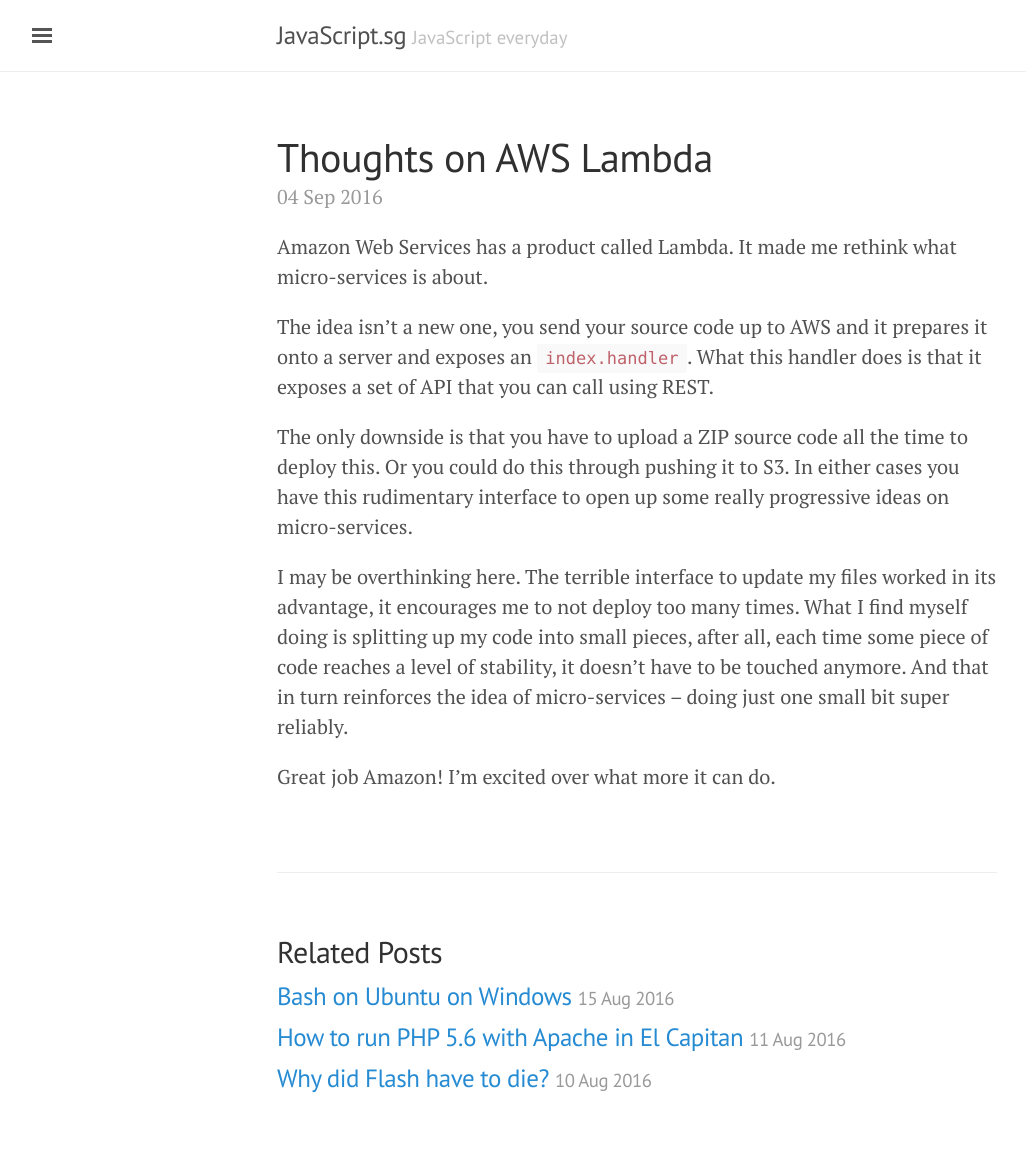
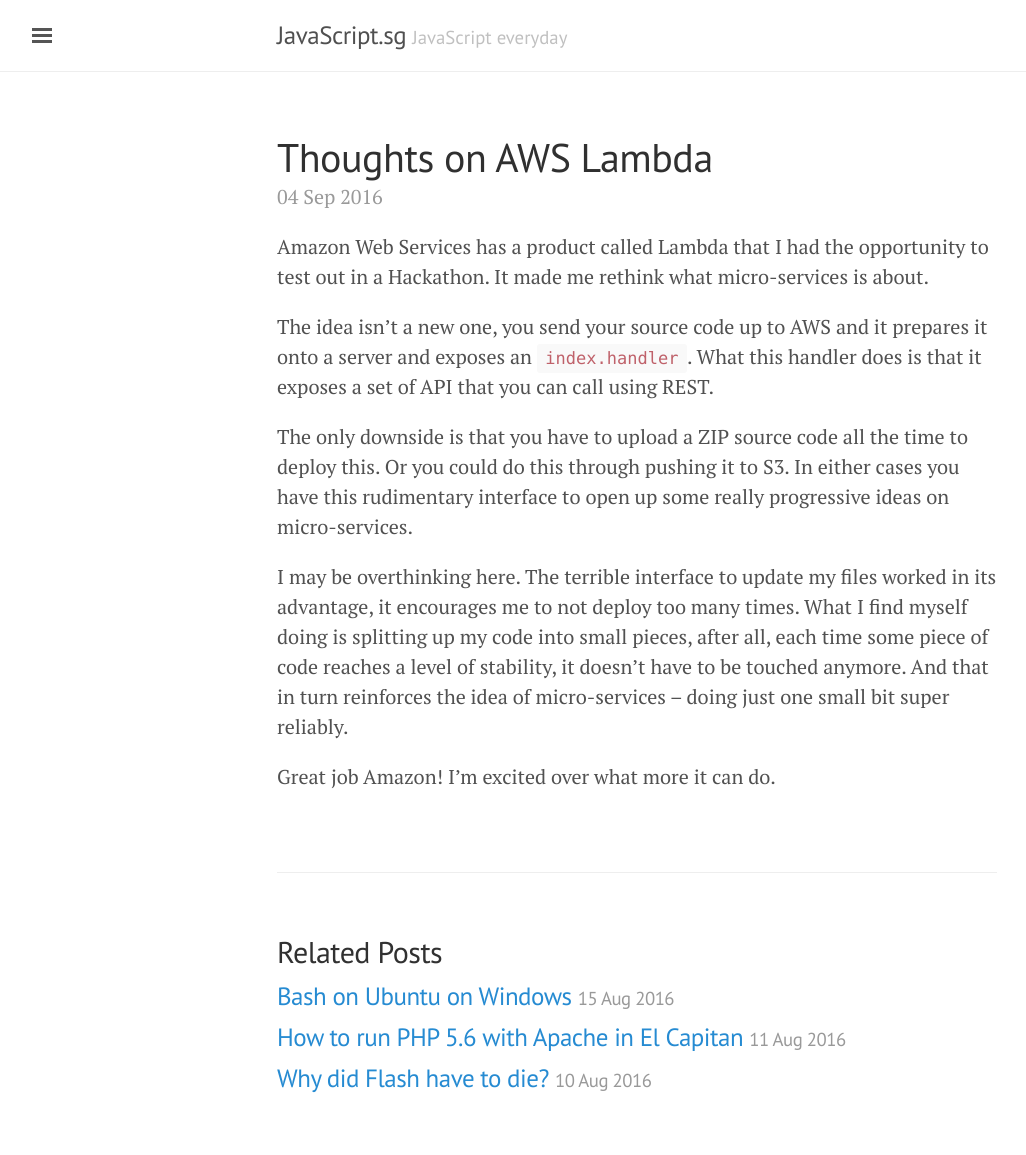
Before and after one commit to javascript-sg/javascript-sg.github.io, a Jekyll site: the page built from _posts/2016-09-04-thoughts-on-aws-lambda.markdown, in a window 1280 px wide. Shown: the whole page, without its empty margins (3-1029 px from the left). Built offline with Jekyll 4.4.1, drawn with Linux system fonts in a browser that asks for light colours.

Commit message:
Post update: Thoughts on AWS Lambda

```diff
--- a/_posts/2016-09-04-thoughts-on-aws-lambda.markdown
+++ b/_posts/2016-09-04-thoughts-on-aws-lambda.markdown
@@ -4,7 +4,7 @@
 layout: post
 tags: [amazon, aws, s3, lambda, api, microservice]
 ---
-Amazon Web Services has a product called Lambda. It made me rethink what micro-services is about.
+Amazon Web Services has a product called Lambda that I had the opportunity to test out in a Hackathon. It made me rethink what micro-services is about.
 
 The idea isn't a new one, you send your source code up to AWS and it prepares it onto a server and exposes an `index.handler`. What this handler does is that it exposes a set of API that you can call using REST.
 
```
